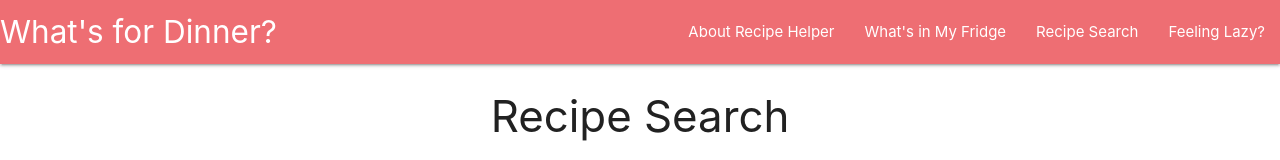
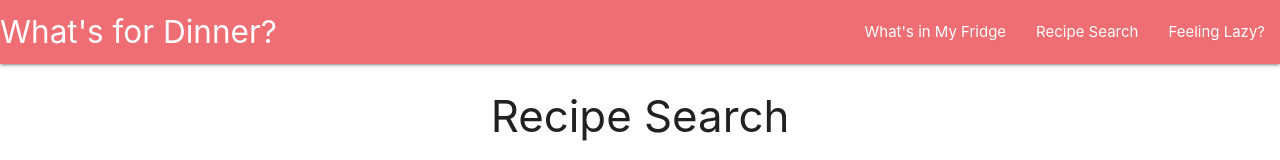
Before and after one commit to georgiellis/Recipe-Helper, a plain HTML site: page Recipe-Finder/Recipe_Finder.html in a window 1280 px wide. Shown: the top 160 px of the page. Drawn offline with nearby package versions, Linux system fonts and the light colour scheme.

Commit message:
removed index.html link

```diff
--- a/Recipe-Finder/Recipe_Finder.html
+++ b/Recipe-Finder/Recipe_Finder.html
@@ -13,7 +13,6 @@
   <nav>
     <a href="#" class="brand-logo">What's for Dinner?</a>
     <ul id="nav-mobile" class="right hide-on-med-and-down">
-      <li><a href="../index/index.html">About Recipe Helper</a></li>
       <li><a href="../Fridge_Content/Fridge_Content.html">What's in My Fridge</a></li>
       <li><a href="../Recipe-Finder/Recipe_Finder.html">Recipe Search</a></li>
       <li><a href="../Store_Finder/Store_Finder.html">Feeling Lazy?</a></li>
```
